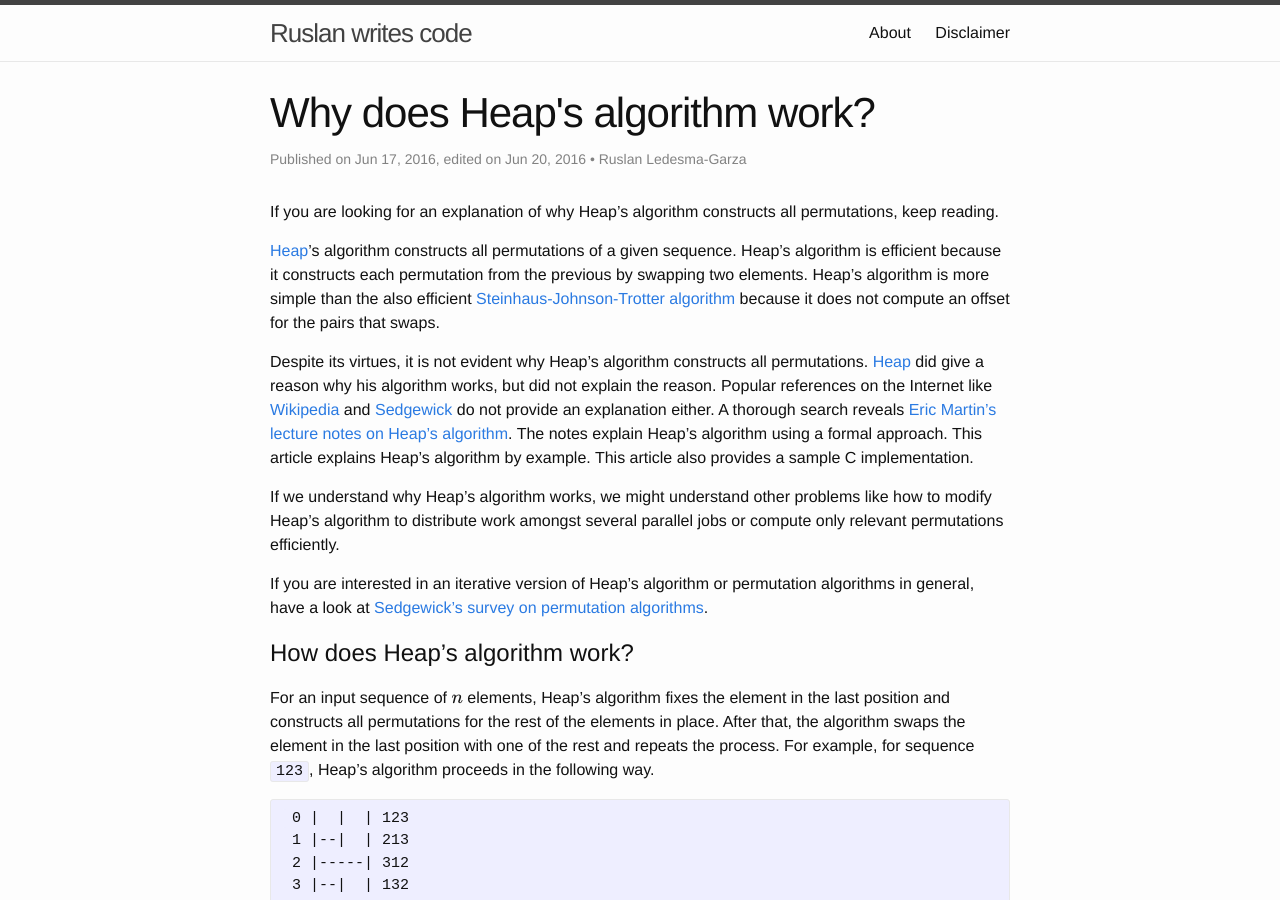
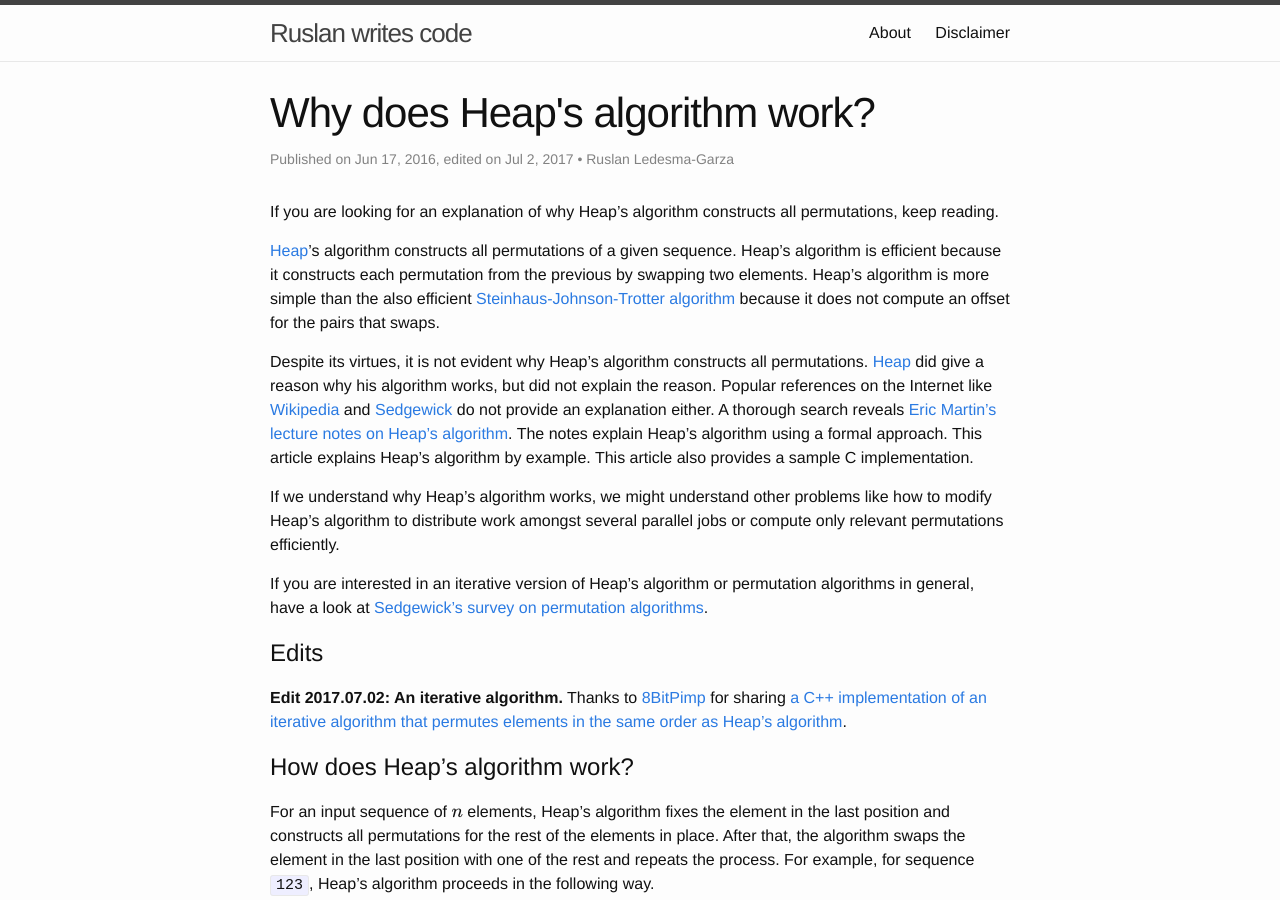
Before and after one commit to mrrusof/mrrusof.github.io, a Jekyll site: the page built from _posts/2016-06-17-why-does-heap-work.markdown, in a window 1280 px wide and 900 px high. Built offline with Jekyll 4.4.1, drawn with Linux system fonts in a browser that asks for light colours; formulas are drawn with MathJax 3; comment, search, counter and statistics services are not loaded.

Commit message:
Add 8BitPimp's iterative algorithm for Heap's sequence of permutations.

```diff
--- a/_posts/2016-06-17-why-does-heap-work.markdown
+++ b/_posts/2016-06-17-why-does-heap-work.markdown
@@ -2,7 +2,7 @@
 layout: post
 title: Why does Heap's algorithm work?
 date: 2016-06-17
-edited: 2016-06-20
+edited: 2017-07-02
 author: Ruslan Ledesma-Garza
 summary: Heap's algorithm for constructing all permutations is efficient and simple but not easy to understand. This article explains Heap's algorithm by example.
 ---
@@ -25,6 +25,10 @@ If we understand why Heap's algorithm works, we might understand other problems
 
 If you are interested in an iterative version of Heap's algorithm or permutation algorithms in general, have a look at [Sedgewick's survey on permutation algorithms](#sedgewick).
 
+# Edits
+
+**Edit 2017.07.02: An iterative algorithm.**
+Thanks to [8BitPimp](https://github.com/8BitPimp) for sharing [a C++ implementation of an iterative algorithm that permutes elements in the same order as Heap's algorithm](https://gist.github.com/8BitPimp/fb182d04f6c31cabdceb20f714ba8395).
 
 # How does Heap's algorithm work?
 
```
